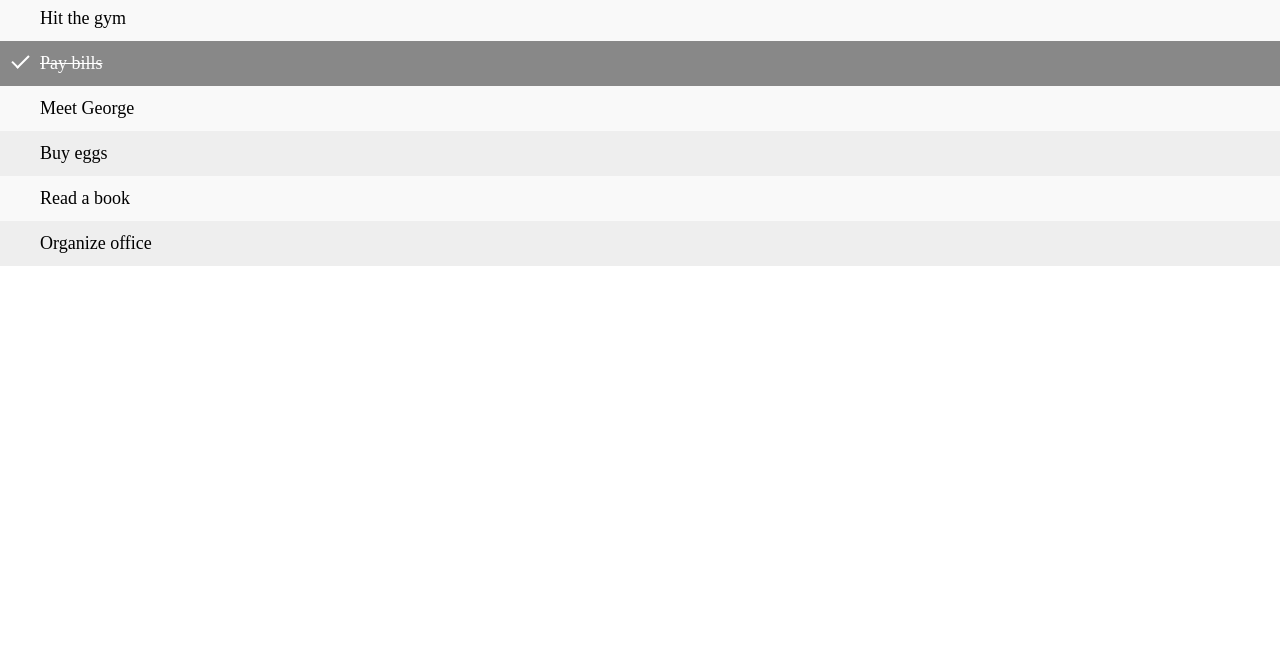
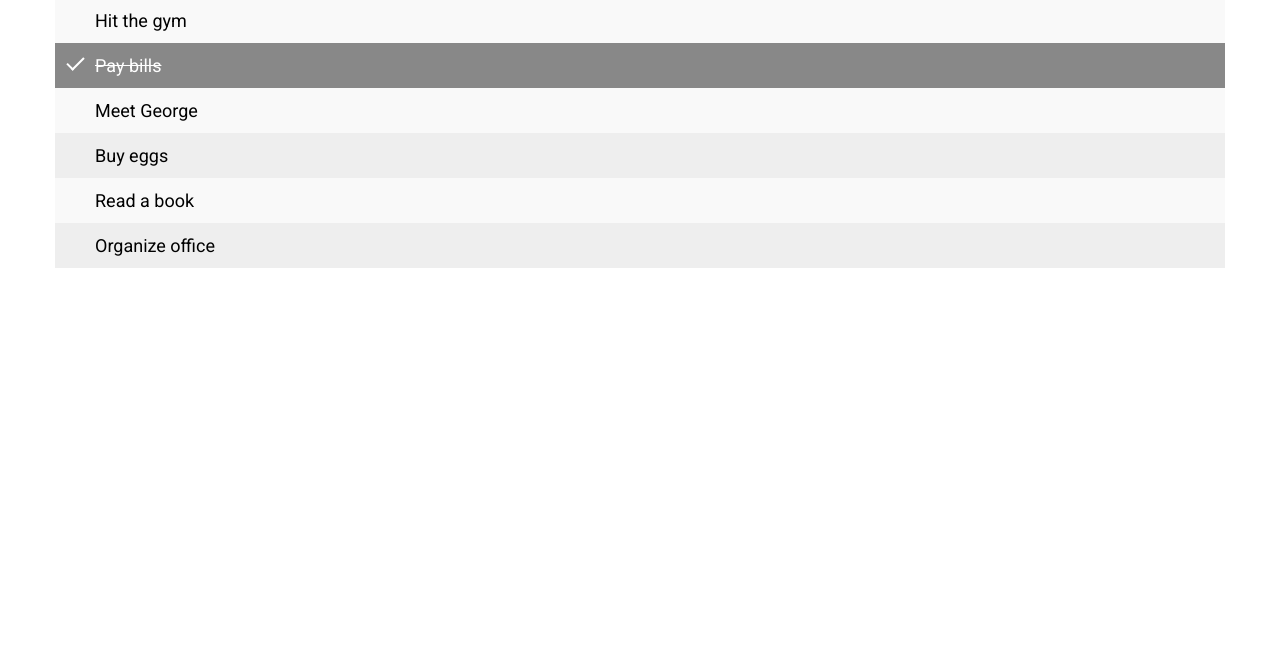
Before and after one commit to vothanhduy93/todo-list-html, a plain HTML site: page index.html in a window 1280 px wide. Shown: the part 139-800 px from the top of the page. Drawn offline with Linux system fonts and the light colour scheme.

Commit message:
31-10-2025

```diff
--- a/css/style.css
+++ b/css/style.css
@@ -1,11 +1,17 @@
 body {
   margin: 0;
   min-width: 250px;
+  font-family: "Roboto", sans-serif;
 }
 
 /* Include the padding and border in an element's total width and height */
 * {
   box-sizing: border-box;
+}
+
+.container {
+  width: 1170px;
+  margin: 0 auto;
 }
 
 /* Remove margins and padding from the list */
--- a/index.html
+++ b/index.html
@@ -4,10 +4,16 @@
     <meta charset="UTF-8" />
     <meta name="viewport" content="width=device-width, initial-scale=1.0" />
     <title>Todo list</title>
-
+    <link rel="preconnect" href="https://fonts.googleapis.com" />
+    <link rel="preconnect" href="https://fonts.gstatic.com" crossorigin />
+    <link
+      href="https://fonts.googleapis.com/css2?family=Roboto:ital,wght@0,100..900;1,100..900&display=swap"
+      rel="stylesheet"
+    />
     <link rel="stylesheet" href="./css/style.css" />
   </head>
   <body>
+    <div class="container">
       <div id="myDIV" class="header">
         <h2 style="margin: 5px">My To Do List</h2>
         <input type="text" id="myInput" placeholder="Title..." />
@@ -22,6 +28,8 @@
         <li>Read a book</li>
         <li>Organize office</li>
       </ul>
+    </div>
+
     <script src="./js/main.js"></script>
   </body>
 </html>
```
Lines whose indentation alone changed are shown as unchanged.
